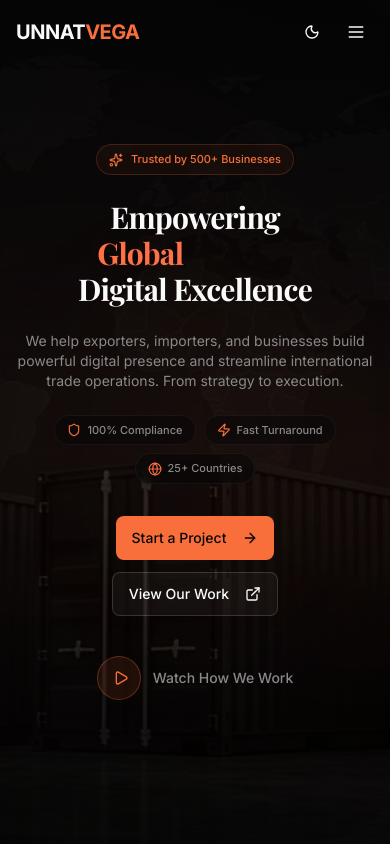
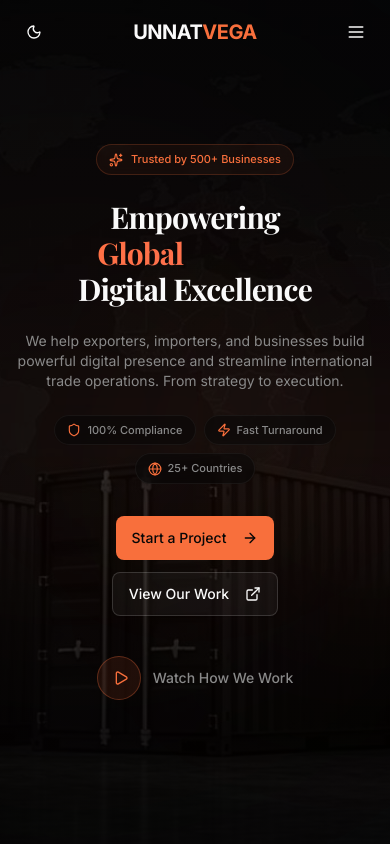
Before and after one commit to Uniquearjav/unnatvega-zai, a Next.js app: page / in a window 390 px wide. Shown: the top 844 px of the page. Built offline with nearby package versions, Linux system fonts and the light colour scheme; a web font is replaced by a local one.

Commit message:
407f3366-f755-4a1f-ae11-2454fc29a798

```diff
--- a/src/components/navigation.tsx
+++ b/src/components/navigation.tsx
@@ -66,11 +66,16 @@ export default function Navigation() {
           : 'bg-transparent'
       }`}
     >
-      <nav className="mx-auto flex h-16 max-w-7xl items-center justify-between px-4 md:px-6 lg:px-8">
-        {/* ─── Logo ─── */}
+      <nav className="mx-auto flex h-16 max-w-7xl items-center px-4 md:px-6 lg:px-8">
+        {/* ─── Mobile: Theme Toggle (left) ─── */}
+        <div className="flex items-center md:hidden">
+          <ThemeToggle />
+        </div>
+
+        {/* ─── Logo (centered on mobile, left on desktop) ─── */}
         <Link
           href="/"
-          className="group flex items-center gap-0 text-xl font-bold tracking-tight transition-all duration-300 hover:opacity-80"
+          className="group flex flex-1 items-center justify-center text-xl font-bold tracking-tight transition-all duration-300 hover:opacity-80 md:flex-none md:justify-start md:mr-auto"
         >
           <span className="text-foreground transition-colors duration-300 group-hover:text-foreground/90">
             UNNAT
@@ -118,10 +123,8 @@ export default function Navigation() {
           </Button>
         </div>
 
-        {/* ─── Mobile Navigation ─── */}
-        <div className="flex items-center gap-2 md:hidden">
-          <ThemeToggle />
-
+        {/* ─── Mobile: Hamburger (right) ─── */}
+        <div className="flex items-center md:hidden">
           <Sheet open={mobileOpen} onOpenChange={setMobileOpen}>
             <SheetTrigger asChild>
               <Button
```
